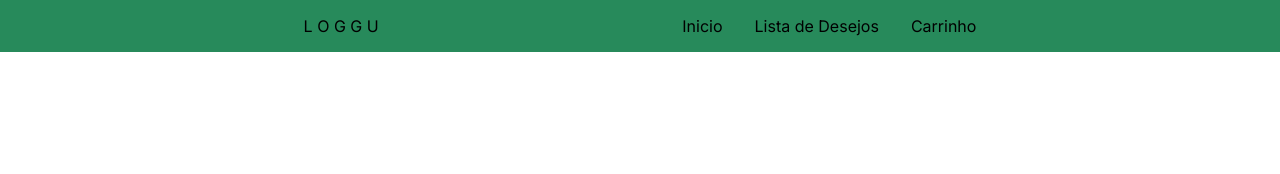
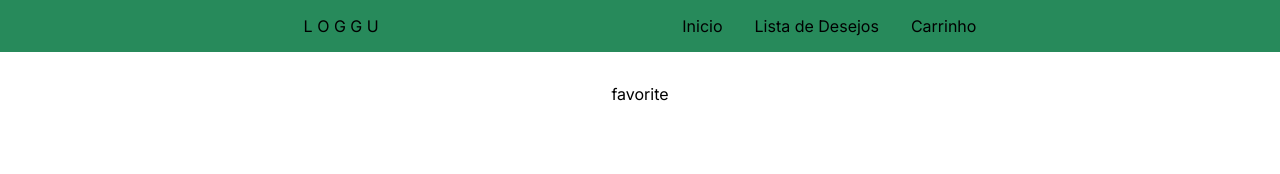
Before and after one commit to sergiohrodrigues/shop-farmacia, a Next.js app: page /favorite in a window 1280 px wide. Shown: the top 174 px of the page. Built offline with nearby package versions, Linux system fonts and the light colour scheme.

Commit message:
tentando local novamente

```diff
--- a/src/app/favorite/page.tsx
+++ b/src/app/favorite/page.tsx
@@ -50,6 +50,7 @@ function handleOfFavorite(item: Item){
           {listaFavoritos.map((item, index) => (
             <Card key={index} item={item} onFavorite={handleFavorite} offFavorite={handleOfFavorite}/>
             ))}
+            <p>favorite</p>
         </ContainerFavorites>
     </>
   )
```
Also changed, not shown: src/app/layout.tsx (line endings or trailing spaces).
